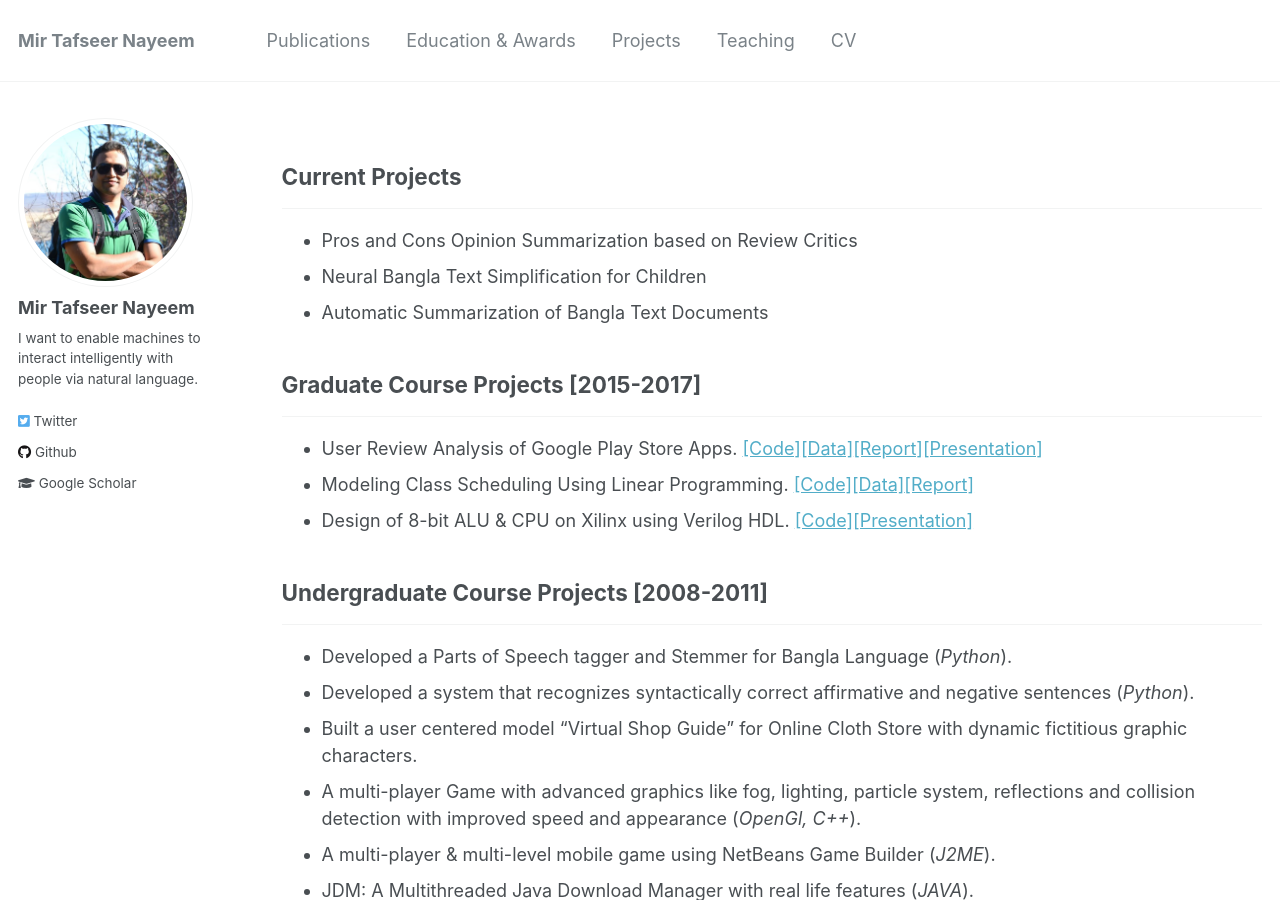
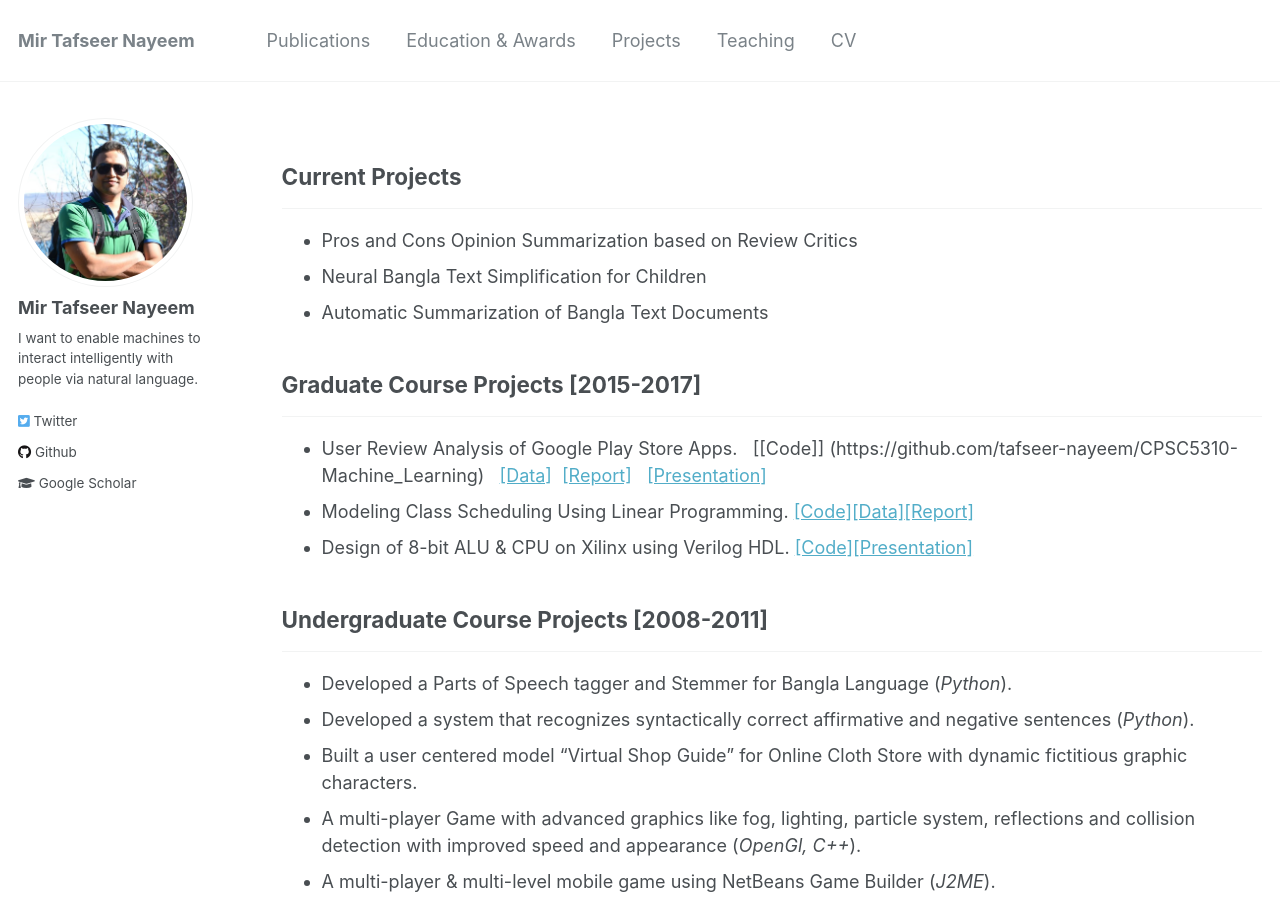
Before and after one commit to sujan-sarker/sujan-sarker.github.io, a Jekyll site: the page built from _pages/projects.md, in a window 1280 px wide and 900 px high. Built offline with Jekyll 4.4.1, drawn with Linux system fonts in a browser that asks for light colours; part of the change alters nothing that is shown.

Commit message:
Update projects.md

```diff
--- a/_pages/projects.md
+++ b/_pages/projects.md
@@ -14,7 +14,7 @@ author_profile: true
 
 ## Graduate Course Projects [2015-2017]
 ----------------
-* User Review Analysis of Google Play Store Apps. [[Code]](https://github.com/tafseer-nayeem/CPSC5310-Machine_Learning)[[Data]](https://github.com/tafseer-nayeem/AppReview-dataset)[[Report]](https://tafseer-nayeem.github.io/files/Machine Learning_Project__Report.pdf)[[Presentation]](https://tafseer-nayeem.github.io/files/Machine Learning_Project_Presentation.pdf)
+* User Review Analysis of Google Play Store Apps. &nbsp; [[Code]] (https://github.com/tafseer-nayeem/CPSC5310-Machine_Learning) &nbsp; [[Data]](https://github.com/tafseer-nayeem/AppReview-dataset) &nbsp;[[Report]](https://tafseer-nayeem.github.io/files/Machine Learning_Project__Report.pdf) &nbsp; [[Presentation]](https://tafseer-nayeem.github.io/files/Machine Learning_Project_Presentation.pdf)
 * Modeling Class Scheduling Using Linear Programming. [[Code]](https://github.com/tafseer-nayeem/CPSC5110-Computational_Optimization)[[Data]](https://tafseer-nayeem.github.io/files/Optimization_project_courseData.pdf)[[Report]](https://tafseer-nayeem.github.io/files/Optimization_Project__Report.pdf)
 * Design of 8-bit ALU & CPU on Xilinx using Verilog HDL. [[Code]](https://github.com/tafseer-nayeem/CPSC5210-VLSI_Design)[[Presentation]](https://tafseer-nayeem.github.io/files/VLSI_Design_Course_Presentation.pdf)
 
```
